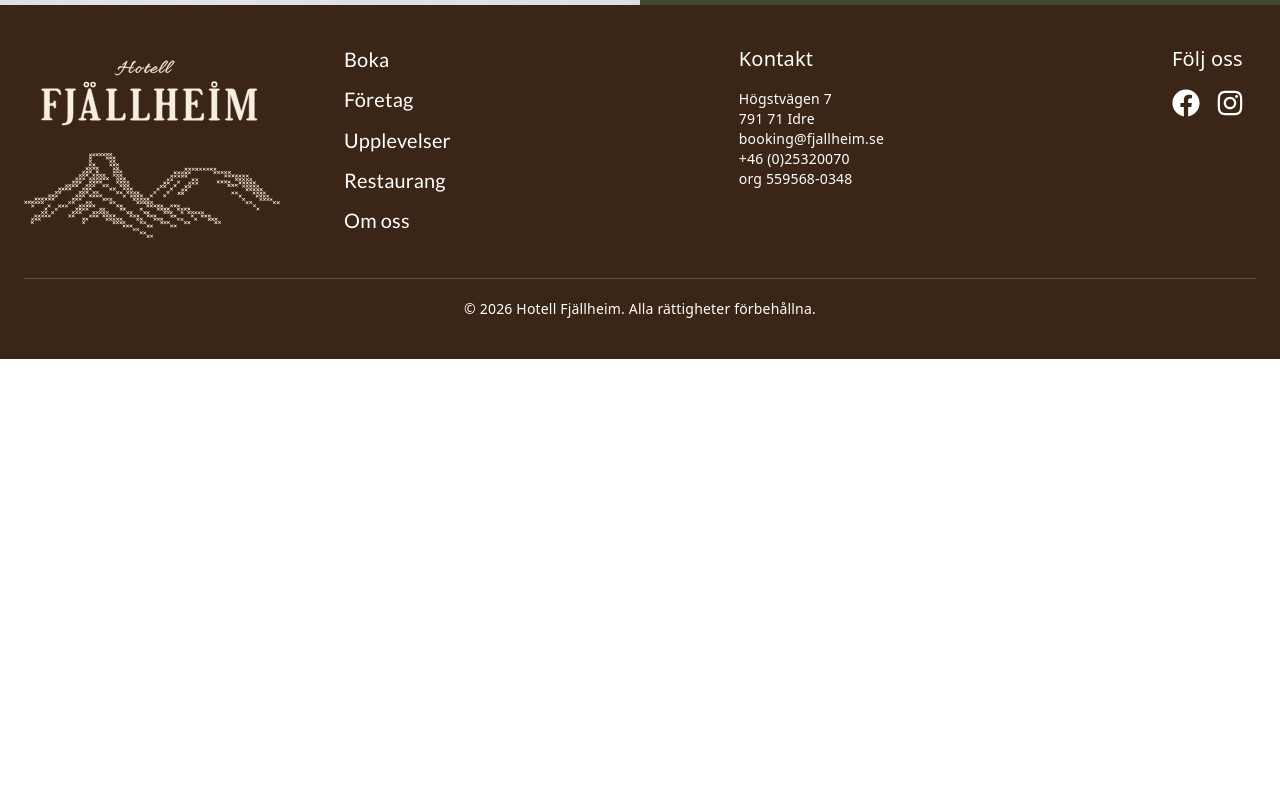
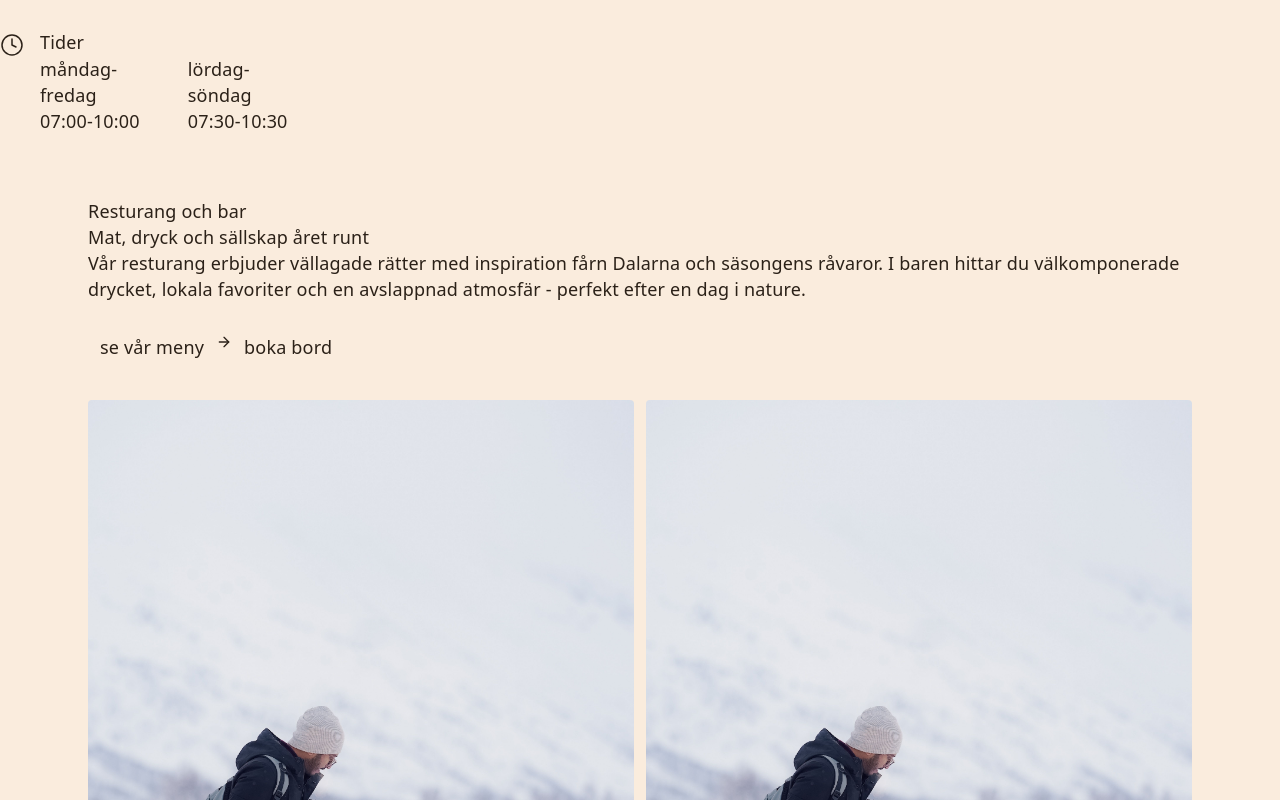
Before and after one commit to BusterSthlm/HotellFjellhaim, a React (Vite) app: page /Resturant in a window 1280 px wide. Shown: the part 1640-2440 px from the top of the page. Before the commit the page ends 1999 px from the top, so only its background shows below. Built offline with nearby package versions, Linux system fonts and the light colour scheme.

Commit message:
Enhance Resturant component: add new features, fix layout issues, and improve accessibility

```diff
--- a/src/pages/Resturant.tsx
+++ b/src/pages/Resturant.tsx
@@ -1,7 +1,7 @@
 import Nav from "../components/layout/Nav";
 import Footer from "../components/layout/Footer";
 import Hero from "../components/ui/Hero";
-import { CalendarDays, Clock, Coffee, Coins, Leaf, Wine} from "lucide-react";
+import { ArrowRight, CalendarDays, Clock, Coffee, Coins, Leaf, Wine} from "lucide-react";
 import ren from "../assets/Images/Bilder_aktiveter/person-med-ren.jpg";
 
 const IMG={
@@ -14,7 +14,7 @@ const IMG={
 
 }
 
-const serif= "font-['Coromant_Garmond']";
+const serif= "font-['Cormorant_Garmond' serif]";
 const label ="text-xs uppercase tracking-[0.2em]";
 
 const features = [
@@ -49,6 +49,7 @@ export default function MatOchDryck(){
         <>
         <Nav/>
         <main className="bg-[#FAECDD] text-[#2b2118]">
+
             <section className="relative flex min-h-[420px] items-end bg-cover bg-center text-[#f4ECDD]" style={{backgroundImage:'url{IMG.hero}'}}>
             <p className="{label}">Mat och dryck</p>
             <h1>Smak som hör hemma här</h1>
@@ -56,10 +57,10 @@ export default function MatOchDryck(){
             </section>
 
             <section className="border-b border-[#2b2118]/15">
-                <ul className="mx-auto grid max-w-6xl grid-cols-2 md:grid cols-4">
+                <ul className="mx-auto grid max-w-6xl grid-cols-2 md:grid-cols-4">
                     {features.map(({icon: Icon, titel, text}) =>(
-                        <li key={titel} className="flex item centrer gap-3 border-[#2b2118]/15 px-4 py-5 md:justify-center md:border-1">
-                            <Icon className="h5 w-5 shrink-0" aria-hidden />
+                        <li key={titel} className="flex items-center gap-3 border-[#2b2118]/15 px-4 py-5 md:justify-center md:border-1">
+                            <Icon className="h-5 w-5 shrink-0" aria-hidden />
                             <p>{titel}</p>
                             <p>{text}</p>
                         </li>
@@ -75,7 +76,81 @@ export default function MatOchDryck(){
                     <h2 className="">Njut av en generös frukostbuffe med lokala råvaror , nybakat bröd, varma och kalla alternativ</h2>
                 </div>
 
+                <div className="mt-10 grid gap-8 sm:grid-cols-2">
+                    <div className="flex gap-4">
+                        <Clock className="mt-1 h-6 w-6 shrink-0" strokeWidth={1.5} aria-hidden />
+                        <div className="flex-1">
+                            <p>Tider</p>
+                            <div className="flex justify-between gap-6">
+                                {hours[0].rows.map(([dag, tid]) => (
+                                    <div>
+                                        <dt>{dag}</dt>
+                                        <dt>{tid}</dt>
+                                    </div>
+
+                                ))}
+                            </div>
+                        </div>
+
+                    </div>
+                </div>
+
             </section>
+
+            <section className="mx-auto grid max-w-6xl gap-10 px-6 py-16 md: grid-cols-[1gr_1.4fr] md:items-center">
+                <div>
+                    <p>Resturang och bar</p>
+                    <h2 className="">Mat, dryck och sällskap året runt</h2>
+                    <p>Vår resturang erbjuder vällagade rätter med inspiration fårn Dalarna och säsongens råvaror. I baren hittar du välkomponerade drycket, lokala favoriter och en avslappnad atmosfär - perfekt efter en dag i nature.</p>
+                        <div className="mt-8 flex flex-wrap gap-3">
+                            <a href="#meny" className="bg-[#6b3f22] hover:bg-[#6b3f22] " /> se vår meny <ArrowRight className="h-4 w-4 aria-hidden" />
+                            <a href="Boka"> boka bord</a>
+
+                        </div>
+                </div>
+
+                <div className="grid grid-cols-2 gap-3">
+                    <img src={IMG.retsturang1} alt="Dukat bord i resturang" className="rounded object-cover" />
+                    <img src={IMG.resturang2} alt="Dukat bord i resturang" className="rounded object-cover" />
+
+                </div>
+
+            </section>
+
+            <section className="relative flex min-h-[320px] items-center bg-cover bg-center md:min-h-[400px]" style={{ backgroundImage:'url(${IMG.miljo})'}} >
+
+
+               <div className="absolute inset-0 bg-gradient-to-r from-black/80 via-black-40 to-transparent" />
+                <div className="relative max-auto w-full max-w-6xl px-6">
+                <h2 className="text-3xl leading-tight md:text-4xl">Lokala smaker i unik miljö</h2>
+                <p className="mt-3 max-w-xs text-sm text-[#FAECDD]">Oavsett om du är här för en helgfrukost, middag med vänner eller ett glas i baren - här tar vi oss tid för det god.</p>
+                </div>
+
+
+            </section>
+
+            <section className="mx-auto grid max-w-6xl gap-10 px-6 py-16 md: grid-cols-[1gr_1.4fr] md:items-center">
+                <div className="mt-8 grid gap-8 sm:grid-cols-3" >
+                    {hours.map(({ titel,rows}) =>(
+                        <div key={titel}>
+                            <h3>{titel}</h3>
+                            <dl className="mt-3 space-y-1 text-sm">
+                                {rows.map(([dag, tid ]) =>(
+                                    <div key={dag} className="flex justify-between gap-4">
+                                        <dt>
+                                            {dag}
+                                        </dt>
+                                        <dd>{tid}</dd>
+                                    </div>
+                                ))}
+                            </dl>
+                        </div>
+                    ))}
+                <h2>Öppettider</h2>
+                </div>
+            </section>
+
+
         </main>
 
         </>
```
